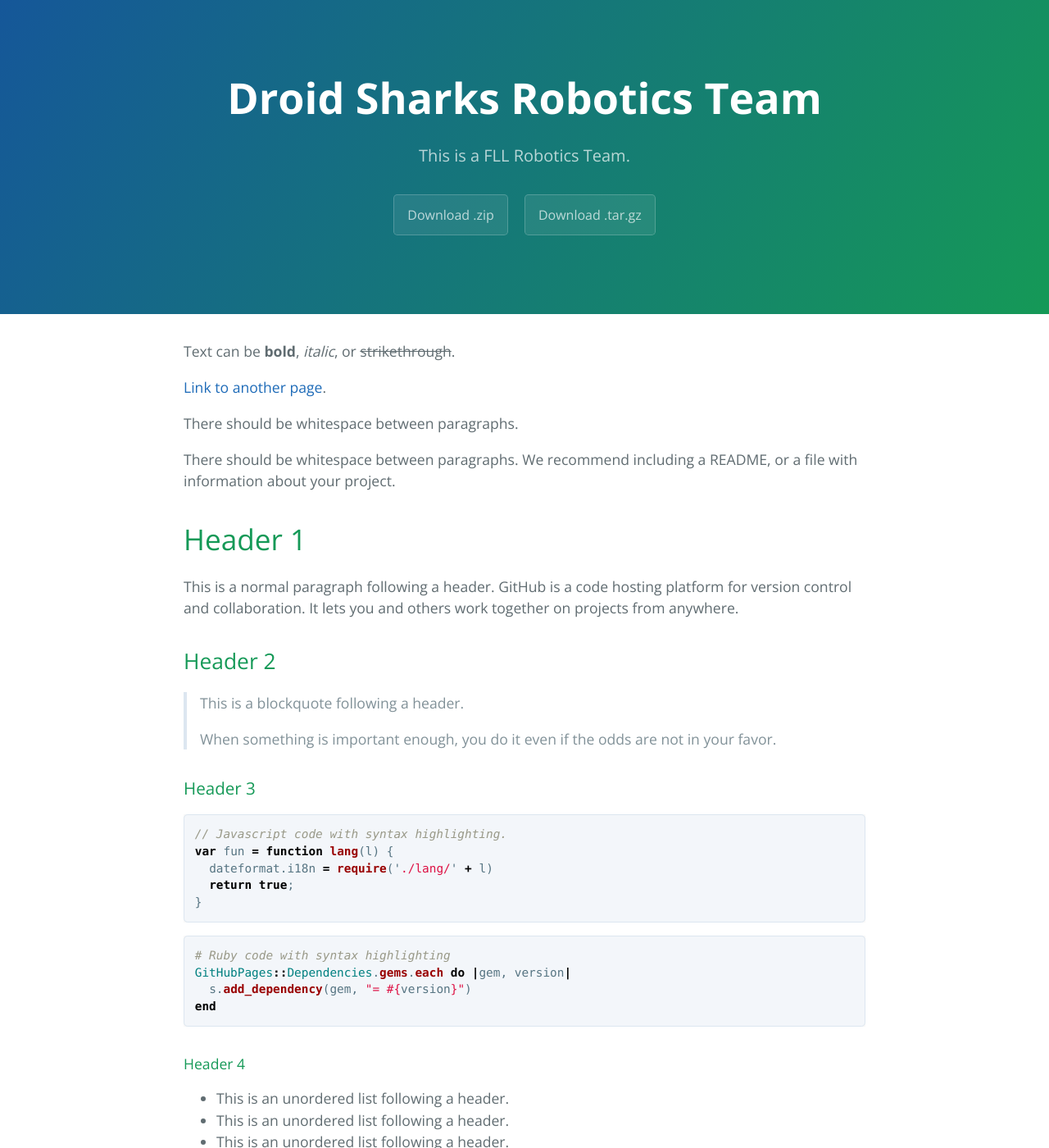
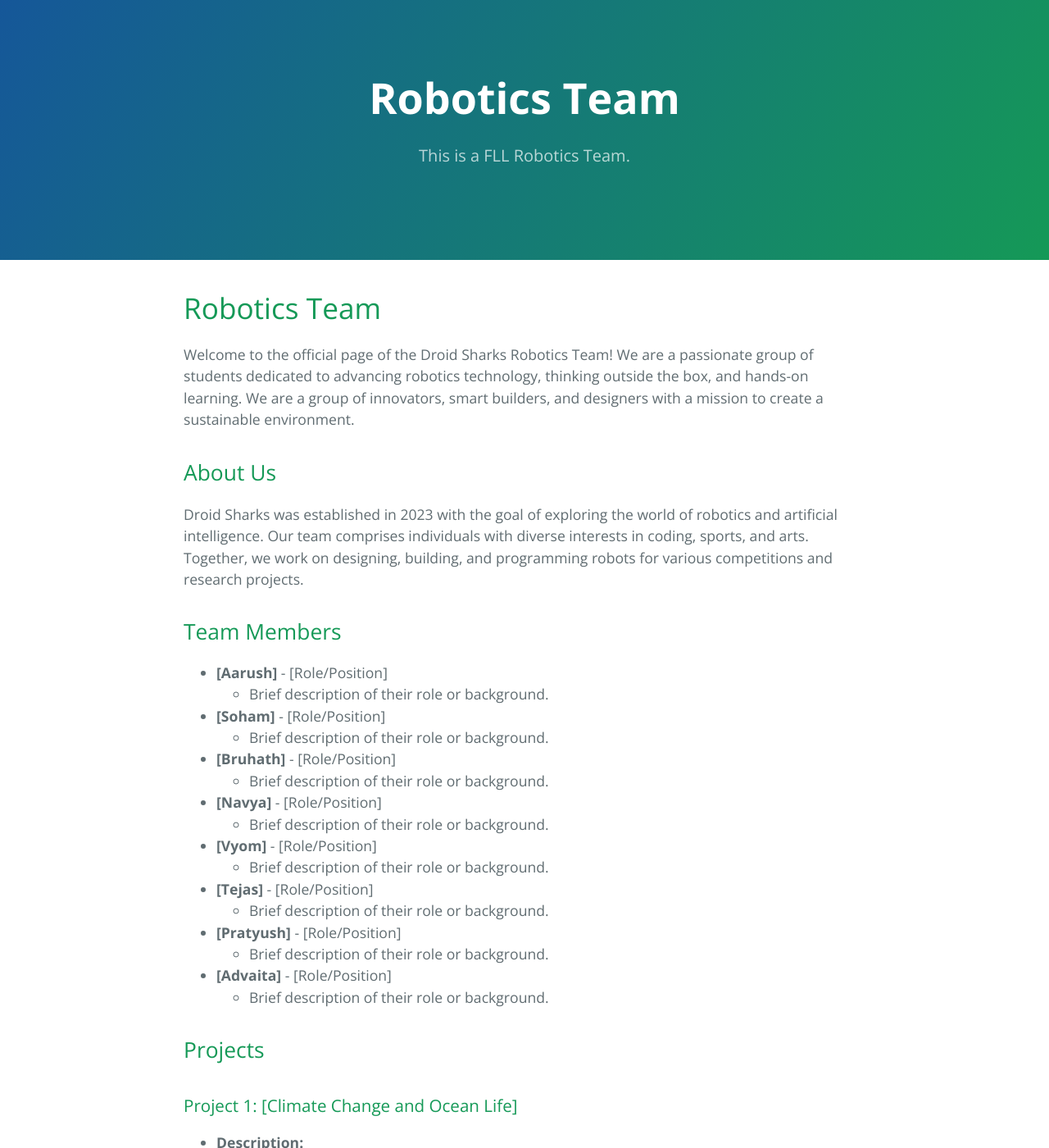
Before and after one commit to droidsharks2024/droidsharks2024.github.io, a Jekyll site: the page built from index.md, in a window 1280 px wide and 1400 px high. Shown: the whole window at 82% size. Built offline with Jekyll 4.4.1, drawn with Linux system fonts in a browser that asks for light colours; our own code applies the rules of GitHub Pages for plain Markdown files; some of the changed text lies outside the part shown.

Commit message:
change3
change3

````diff
--- a/_config.yml
+++ b/_config.yml
@@ -1,5 +1,5 @@
 title: Droid Sharks Robotics Team
 description: This is a FLL Robotics Team.
-show_downloads: true
+show_downloads: false
 google_analytics:
 theme: jekyll-theme-cayman
--- a/index.md
+++ b/index.md
@@ -1,123 +1,76 @@
----
-layout: default
+# Robotics Team
+
+Welcome to the official page of the Droid Sharks Robotics Team! We are a passionate group of students dedicated to advancing robotics technology, thinking outside the box, and hands-on learning. We are a group of innovators, smart builders, and designers with a mission to create a sustainable environment.
+
+## About Us
+
+Droid Sharks was established in 2023 with the goal of exploring the world of robotics and artificial intelligence. Our team comprises individuals with diverse interests in coding, sports, and arts. Together, we work on designing, building, and programming robots for various competitions and research projects.
+
+## Team Members
+
+- **[Aarush]** - [Role/Position]
+  - Brief description of their role or background.
+
+- **[Soham]** - [Role/Position]
+  - Brief description of their role or background.
+
+- **[Bruhath]** - [Role/Position]
+  - Brief description of their role or background.
+
+- **[Navya]** - [Role/Position]
+  - Brief description of their role or background.
+
+- **[Vyom]** - [Role/Position]
+  - Brief description of their role or background.
+
+- **[Tejas]** - [Role/Position]
+  - Brief description of their role or background.
+
+- **[Pratyush]** - [Role/Position]
+  - Brief description of their role or background.
+
+- **[Advaita]** - [Role/Position]
+  - Brief description of their role or background.
+
+## Projects
+
+### Project 1: [Climate Change and Ocean Life]
+- **Description:**
+- **Technologies Used:**
+- **Achievements:**
+- **Link to More Information:**
+
+
+## Events and Competitions
+
+Our team actively participates in various events and competitions throughout the year. Here are some of the key events:
+
+- **Event 1:** [Event Name] - [Date]
+  - Description of the event and the team's participation.
+
+- **Event 2:** [Event Name] - [Date]
+  - Description of the event and the team's participation.
+
+
+## Contact Us
+
+If you have any questions or would like to get in touch with us, please feel free to reach out:
+
+- **Email:** droidsharks2024@gmail.com
+- **Phone:**
+- **Social Media:**
+  - [Twitter](https://twitter.com/yourteam)
+  - [Facebook](https://facebook.com/yourteam)
+  - [LinkedIn](https://linkedin.com/company/yourteam)
+
+## Contributing
+
+We welcome contributions from the community! If you’re interested in contributing to our projects or supporting our team, please follow our [contribution guidelines](CONTRIBUTING.md).
+
+## License
+
+This project is licensed under the [MIT License](LICENSE).
+
 ---
 
-Text can be **bold**, _italic_, or ~~strikethrough~~.
-
-[Link to another page](./another-page.html).
-
-There should be whitespace between paragraphs.
-
-There should be whitespace between paragraphs. We recommend including a README, or a file with information about your project.
-
-# Header 1
-
-This is a normal paragraph following a header. GitHub is a code hosting platform for version control and collaboration. It lets you and others work together on projects from anywhere.
-
-## Header 2
-
-> This is a blockquote following a header.
->
-> When something is important enough, you do it even if the odds are not in your favor.
-
-### Header 3
-
-```js
-// Javascript code with syntax highlighting.
-var fun = function lang(l) {
-  dateformat.i18n = require('./lang/' + l)
-  return true;
-}
-```
-
-```ruby
-# Ruby code with syntax highlighting
-GitHubPages::Dependencies.gems.each do |gem, version|
-  s.add_dependency(gem, "= #{version}")
-end
-```
-
-#### Header 4
-
-*   This is an unordered list following a header.
-*   This is an unordered list following a header.
-*   This is an unordered list following a header.
-
-##### Header 5
-
-1.  This is an ordered list following a header.
-2.  This is an ordered list following a header.
-3.  This is an ordered list following a header.
-
-###### Header 6
-
-| head1        | head two          | three |
-|:-------------|:------------------|:------|
-| ok           | good swedish fish | nice  |
-| out of stock | good and plenty   | nice  |
-| ok           | good `oreos`      | hmm   |
-| ok           | good `zoute` drop | yumm  |
-
-### There's a horizontal rule below this.
-
-* * *
-
-### Here is an unordered list:
-
-*   Item foo
-*   Item bar
-*   Item baz
-*   Item zip
-
-### And an ordered list:
-
-1.  Item one
-1.  Item two
-1.  Item three
-1.  Item four
-
-### And a nested list:
-
-- level 1 item
-  - level 2 item
-  - level 2 item
-    - level 3 item
-    - level 3 item
-- level 1 item
-  - level 2 item
-  - level 2 item
-  - level 2 item
-- level 1 item
-  - level 2 item
-  - level 2 item
-- level 1 item
-
-### Small image
-
-![Octocat](https://github.githubassets.com/images/icons/emoji/octocat.png)
-
-### Large image
-
-![Branching](https://guides.github.com/activities/hello-world/branching.png)
-
-
-### Definition lists can be used with HTML syntax.
-
-<dl>
-<dt>Name</dt>
-<dd>Godzilla</dd>
-<dt>Born</dt>
-<dd>1952</dd>
-<dt>Birthplace</dt>
-<dd>Japan</dd>
-<dt>Color</dt>
-<dd>Green</dd>
-</dl>
-
-```
-Long, single-line code blocks should not wrap. They should horizontally scroll if they are too long. This line should be long enough to demonstrate this.
-```
-
-```
-The final element.
-```
+Thank you for visiting our page! Stay tuned for updates on our latest projects and achievements.
````
